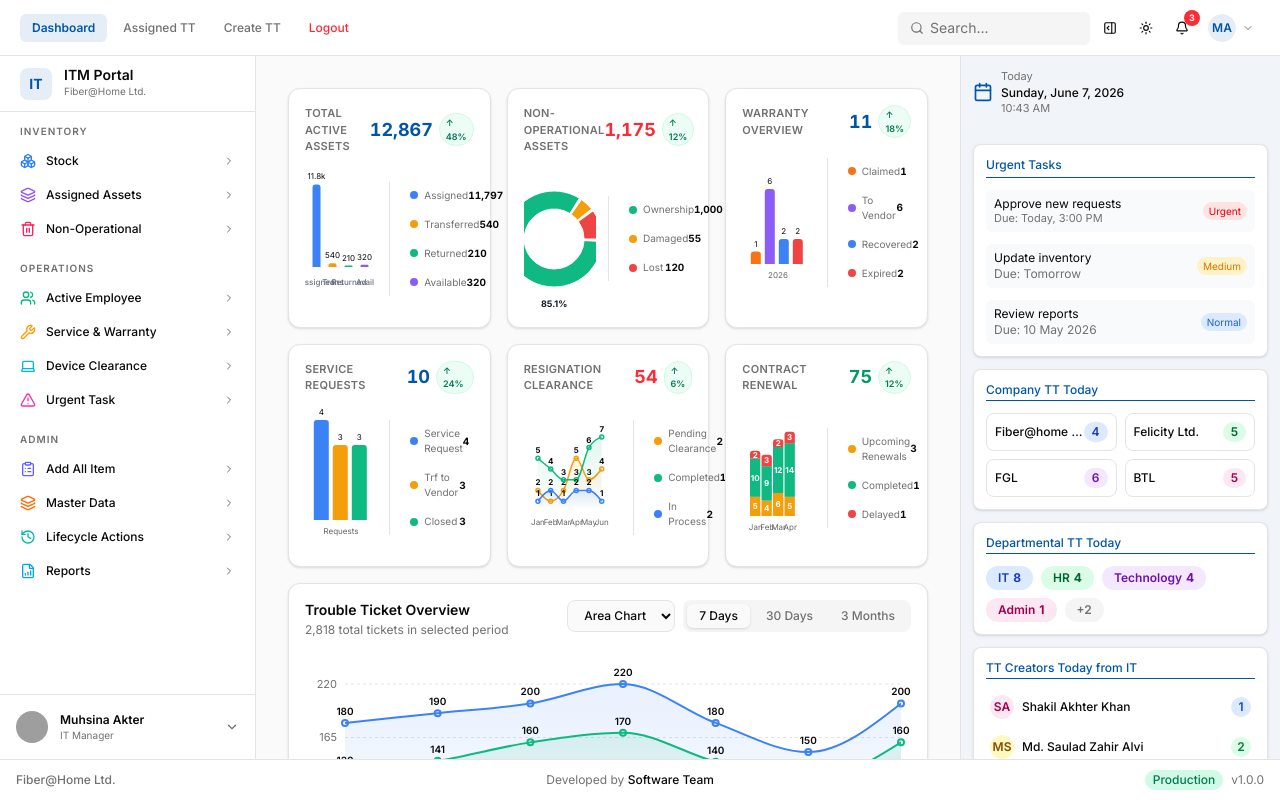
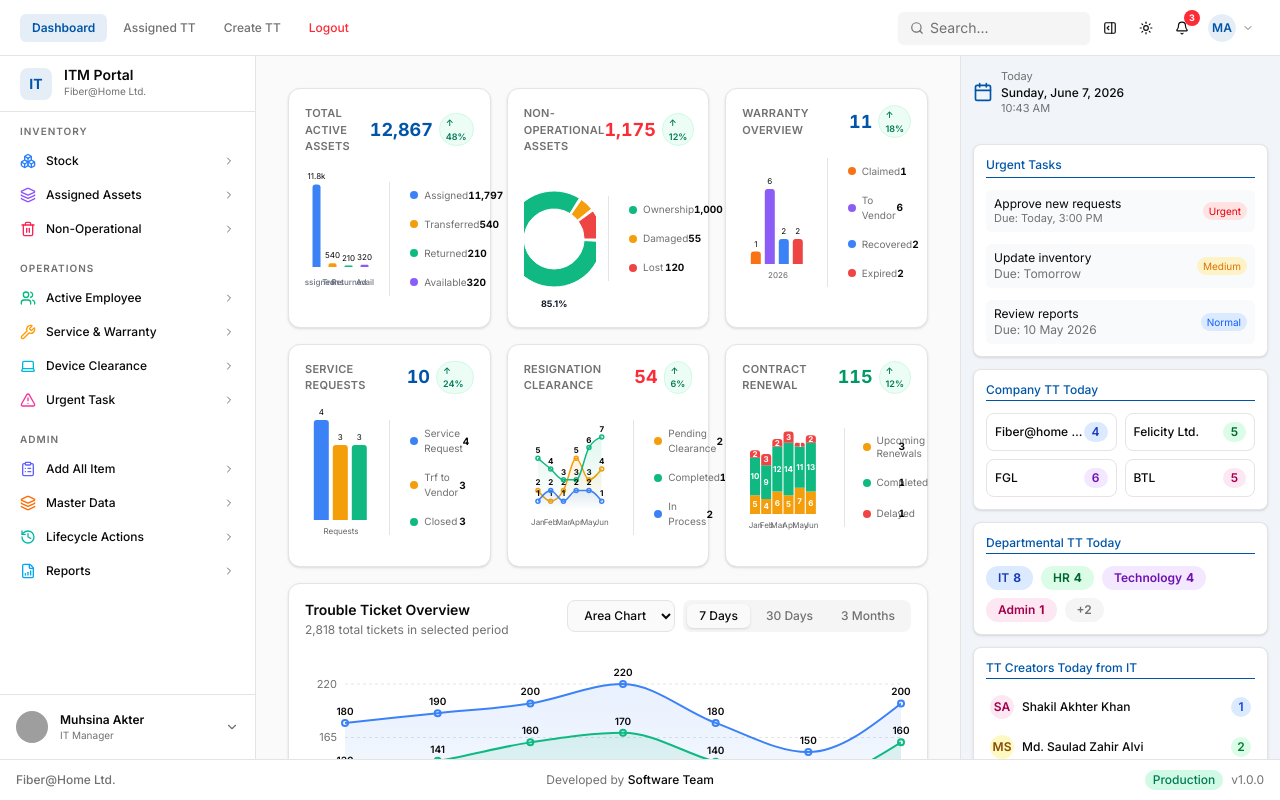
Before and after one commit to muhsinashoma/itm-nextjs-fixed, a Next.js app: page /dashboard in a window 1280 px wide. Built offline with nearby package versions, Linux system fonts and the light colour scheme; grey boxes are pictures that could not be loaded.

Commit message:
To Add 6-month period(Jan to June) tooltip to Resignation Contract Renewal

```diff
--- a/app/dashboard/page.tsx
+++ b/app/dashboard/page.tsx
@@ -183,11 +183,21 @@ const resignationLegend = [
 ];
 
 // Renewal
+// const renewalBarData = [
+//     { month: "Jan", upcoming: 5, completed: 10, delayed: 2 },
+//     { month: "Feb", upcoming: 4, completed: 9, delayed: 3 },
+//     { month: "Mar", upcoming: 6, completed: 12, delayed: 2 },
+//     { month: "Apr", upcoming: 5, completed: 14, delayed: 3 },
+// ];
+
+
 const renewalBarData = [
     { month: "Jan", upcoming: 5, completed: 10, delayed: 2 },
     { month: "Feb", upcoming: 4, completed: 9, delayed: 3 },
     { month: "Mar", upcoming: 6, completed: 12, delayed: 2 },
     { month: "Apr", upcoming: 5, completed: 14, delayed: 3 },
+    { month: "May", upcoming: 7, completed: 11, delayed: 1 },
+    { month: "Jun", upcoming: 6, completed: 13, delayed: 2 },
 ];
 
 const renewalLegend = [
@@ -497,151 +507,6 @@ export default function DashboardPage() {
 
 
                 {/* ── Card 5: Resignation Clearance ── */}
-                {/* <CardShell>
-                    <CardHead
-                        title="Resignation Clearance"
-                        kpi={totalResig}
-                        kpiClass="text-red-500"
-                        badge="↑ 6%"
-                        onKpiClick={() => router.push("/dashboard/reports/resignation")}
-                    />
-
-                    <div className="flex items-center gap-3">
-                        <div className="w-1/2 h-36">
-                            <ResponsiveContainer width="100%" height="100%">
-
-
-                                <AreaChart
-                                    data={resignationAreaData}
-                                    margin={{ top: 20, right: 8, left: 4, bottom: 8 }}
-                                    onClick={(e) => {
-                                        const key = e?.activePayload?.[0]?.dataKey as string;
-
-                                        const map: Record<string, string> = {
-                                            pending: "Pending Clearance",
-                                            completed: "Completed",
-                                            inprocess: "In Process",
-                                        };
-
-                                        if (map[key]) {
-                                            router.push(
-                                                `/dashboard/reports/resignation?status=${encodeURIComponent(map[key])}`
-                                            );
-                                        }
-                                    }}
-                                    style={{ cursor: "pointer" }}
-                                >
-
-                                    <defs>
-                                        <linearGradient id="g1" x1="0" y1="0" x2="0" y2="1">
-                                            <stop offset="5%" stopColor="#f59e0b" stopOpacity={0.2} />
-                                            <stop offset="95%" stopColor="#f59e0b" stopOpacity={0} />
-                                        </linearGradient>
-
-                                        <linearGradient id="g2" x1="0" y1="0" x2="0" y2="1">
-                                            <stop offset="5%" stopColor="#10b981" stopOpacity={0.2} />
-                                            <stop offset="95%" stopColor="#10b981" stopOpacity={0} />
-                                        </linearGradient>
-
-                                        <linearGradient id="g3" x1="0" y1="0" x2="0" y2="1">
-                                            <stop offset="5%" stopColor="#3b82f6" stopOpacity={0.2} />
-                                            <stop offset="95%" stopColor="#3b82f6" stopOpacity={0} />
-                                        </linearGradient>
-                                    </defs>
-
-
-                                    <XAxis
-                                        dataKey="month"
-                                        interval={0}
-                                        minTickGap={0}
-                                        tick={{ fontSize: 8 }}
-                                        axisLine={false}
-                                        tickLine={false}
-                                        padding={{ left: 8, right: 8 }}
-                                    />
-
-
-                                    <Tooltip {...cleanTooltipProps} />
-
-                                    <Area
-                                        type="monotone"
-                                        dataKey="pending"
-                                        name="Pending"
-                                        stroke="#f59e0b"
-                                        strokeWidth={1.5}
-                                        fill="url(#g1)"
-                                        dot={{ r: 2 }}
-                                        activeDot={{ r: 4 }}
-                                    >
-                                        <LabelList
-                                            dataKey="pending"
-                                            position="top"
-                                            fontSize={8}
-                                            fontWeight={700}
-                                            fill="var(--foreground)"
-                                        />
-                                    </Area>
-
-                                    <Area
-                                        type="monotone"
-                                        dataKey="completed"
-                                        name="Completed"
-                                        stroke="#10b981"
-                                        strokeWidth={1.5}
-                                        fill="url(#g2)"
-                                        dot={{ r: 2 }}
-                                        activeDot={{ r: 4 }}
-                                    >
-                                        <LabelList
-                                            dataKey="completed"
-                                            position="top"
-                                            fontSize={8}
-                                            fontWeight={700}
-                                            fill="var(--foreground)"
-                                        />
-                                    </Area>
-
-                                    <Area
-                                        type="monotone"
-                                        dataKey="inprocess"
-                                        name="In Process"
-                                        stroke="#3b82f6"
-                                        strokeWidth={1.5}
-                                        fill="url(#g3)"
-                                        dot={{ r: 2 }}
-                                        activeDot={{ r: 4 }}
-                                    >
-                                        <LabelList
-                                            dataKey="inprocess"
-                                            position="top"
-                                            fontSize={8}
-                                            fontWeight={700}
-                                            fill="var(--foreground)"
-                                        />
-                                    </Area>
-                                </AreaChart>
-                            </ResponsiveContainer>
-                        </div>
-
-                        <div className="w-1/2 pl-3 border-l border-border space-y-0.5">
-                            {resignationLegend.map((item) => (
-                                <LegendRow
-                                    key={item.label}
-                                    label={item.label}
-                                    value={item.value}
-                                    color={item.color}
-                                    onClick={() =>
-                                        router.push(
-                                            `/dashboard/reports/resignation?status=${encodeURIComponent(item.status)}`
-                                        )
-                                    }
-                                />
-                            ))}
-                        </div>
-                    </div>
-                </CardShell> */}
-
-                {/* ── Card 5: Resignation Clearance ── */}
                 <CardShell>
                     <CardHead
                         title="Resignation Clearance"
@@ -783,7 +648,7 @@ export default function DashboardPage() {
 
 
                 {/* ── Card 6: Contract Renewal ── */}
-                <CardShell>
+                {/* <CardShell>
                     <CardHead
                         title="Contract Renewal"
                         kpi={totalRenewal}
@@ -793,13 +658,12 @@ export default function DashboardPage() {
                     />
 
                     <div className="flex items-center gap-3">
-                        <div className="w-1/2 h-36">
+                        <div className="w-[60%] h-36">
                             <ResponsiveContainer width="100%" height="100%">
-
                                 <BarChart
                                     data={renewalBarData}
-                                    margin={{ top: 18, right: 10, left: 0, bottom: 4 }}
-                                    barCategoryGap="42%"
+                                    margin={{ top: 18, right: 8, left: 2, bottom: 6 }}
+                                    barCategoryGap="24%"
                                     barGap={0}
                                     onClick={(e) => {
                                         const key = e?.activePayload?.[0]?.dataKey as string;
@@ -821,11 +685,134 @@ export default function DashboardPage() {
                                     <XAxis
                                         dataKey="month"
                                         interval={0}
+                                        minTickGap={0}
                                         tick={{ fontSize: 8 }}
                                         axisLine={false}
                                         tickLine={false}
+                                        padding={{ left: 6, right: 6 }}
+                                    />
+
+                                    <Tooltip {...cleanTooltipProps} />
+
+                                    <Bar
+                                        dataKey="upcoming"
+                                        stackId="a"
+                                        fill="#f59e0b"
+                                        cursor="pointer"
+                                        barSize={20}
+                                        maxBarSize={20}
+                                        activeBar={false}
+                                    >
+                                        <LabelList
+                                            dataKey="upcoming"
+                                            position="center"
+                                            fontSize={8}
+                                            fontWeight={700}
+                                            fill="#ffffff"
+                                        />
+                                    </Bar>
+
+                                    <Bar
+                                        dataKey="completed"
+                                        stackId="a"
+                                        fill="#10b981"
+                                        cursor="pointer"
+                                        barSize={20}
+                                        maxBarSize={20}
+                                        activeBar={false}
+                                    >
+                                        <LabelList
+                                            dataKey="completed"
+                                            position="center"
+                                            fontSize={8}
+                                            fontWeight={700}
+                                            fill="#ffffff"
+                                        />
+                                    </Bar>
+
+                                    <Bar
+                                        dataKey="delayed"
+                                        stackId="a"
+                                        fill="#ef4444"
+                                        radius={[3, 3, 0, 0]}
+                                        cursor="pointer"
+                                        barSize={20}
+                                        maxBarSize={20}
+                                        activeBar={false}
+                                    >
+                                        <LabelList
+                                            dataKey="delayed"
+                                            position="center"
+                                            fontSize={8}
+                                            fontWeight={700}
+                                            fill="#ffffff"
+                                        />
+                                    </Bar>
+                                </BarChart>
+                            </ResponsiveContainer>
+                        </div>
+
+                        <div className="w-[40%] pl-3 border-l border-border space-y-0.5">
+                            {renewalLegend.map((item) => (
+                                <LegendRow
+                                    key={item.label}
+                                    label={item.label}
+                                    value={item.value}
+                                    color={item.color}
+                                    onClick={() =>
+                                        router.push(
+                                            `/dashboard/reports/renewal?status=${encodeURIComponent(item.status)}`
+                                        )
+                                    }
+                                />
+                            ))}
+                        </div>
+                    </div>
+                </CardShell> */}
+
+                {/* ── Card 6: Contract Renewal ── */}
+                <CardShell>
+                    <CardHead
+                        title="Contract Renewal"
+                        kpi={totalRenewal}
+                        kpiClass="text-emerald-600"
+                        badge="↑ 12%"
+                        onKpiClick={() => router.push("/dashboard/reports/renewal")}
+                    />
+
+                    <div className="flex items-center gap-3">
+                        <div className="w-[60%] h-36">
+                            <ResponsiveContainer width="100%" height="100%">
+                                <BarChart
+                                    data={renewalBarData}
+                                    margin={{ top: 18, right: 8, left: 2, bottom: 6 }}
+                                    barCategoryGap="20%"
+                                    barGap={0}
+                                    onClick={(e) => {
+                                        const key = e?.activePayload?.[0]?.dataKey as string;
+
+                                        const map: Record<string, string> = {
+                                            upcoming: "Upcoming Renewals",
+                                            completed: "Completed",
+                                            delayed: "Delayed",
+                                        };
+
+                                        if (map[key]) {
+                                            router.push(
+                                                `/dashboard/reports/renewal?status=${encodeURIComponent(map[key])}`
+                                            );
+                                        }
+                                    }}
+                                    style={{ cursor: "pointer" }}
+                                >
+                                    <XAxis
+                                        dataKey="month"
+                                        interval={0}
                                         minTickGap={0}
-                                        padding={{ left: 8, right: 8 }}
+                                        tick={{ fontSize: 8 }}
+                                        axisLine={false}
+                                        tickLine={false}
+                                        padding={{ left: 6, right: 6 }}
                                     />
 
                                     <Tooltip {...cleanTooltipProps} />
@@ -885,27 +872,42 @@ export default function DashboardPage() {
                                         />
                                     </Bar>
                                 </BarChart>
-
                             </ResponsiveContainer>
                         </div>
 
-                        <div className="w-1/2 pl-3 border-l border-border space-y-0.5">
+
+                        <div className="w-[40%] pl-3 border-l border-border space-y-1">
                             {renewalLegend.map((item) => (
-                                <LegendRow
+                                <div
                                     key={item.label}
-                                    label={item.label}
-                                    value={item.value}
-                                    color={item.color}
                                     onClick={() =>
                                         router.push(
                                             `/dashboard/reports/renewal?status=${encodeURIComponent(item.status)}`
                                         )
                                     }
-                                />
+                                    className="flex items-center justify-between gap-2 px-1.5 py-1.5 rounded-lg cursor-pointer hover:bg-muted/60 transition-colors"
+                                >
+                                    <div className="flex items-center gap-1.5 min-w-0 flex-1">
+                                        <span
+                                            className="w-2 h-2 rounded-full shrink-0"
+                                            style={{ backgroundColor: item.color }}
+                                        />
+
+                                        <span className="text-[10px] text-muted-foreground leading-tight break-words">
+                                            {item.label}
+                                        </span>
+                                    </div>
+
+                                    <span className="min-w-[22px] text-right text-[10px] font-bold text-foreground tabular-nums shrink-0">
+                                        {item.value.toLocaleString()}
+                                    </span>
+                                </div>
                             ))}
                         </div>
+
                     </div>
                 </CardShell>
+
 
             </div>
 
```
